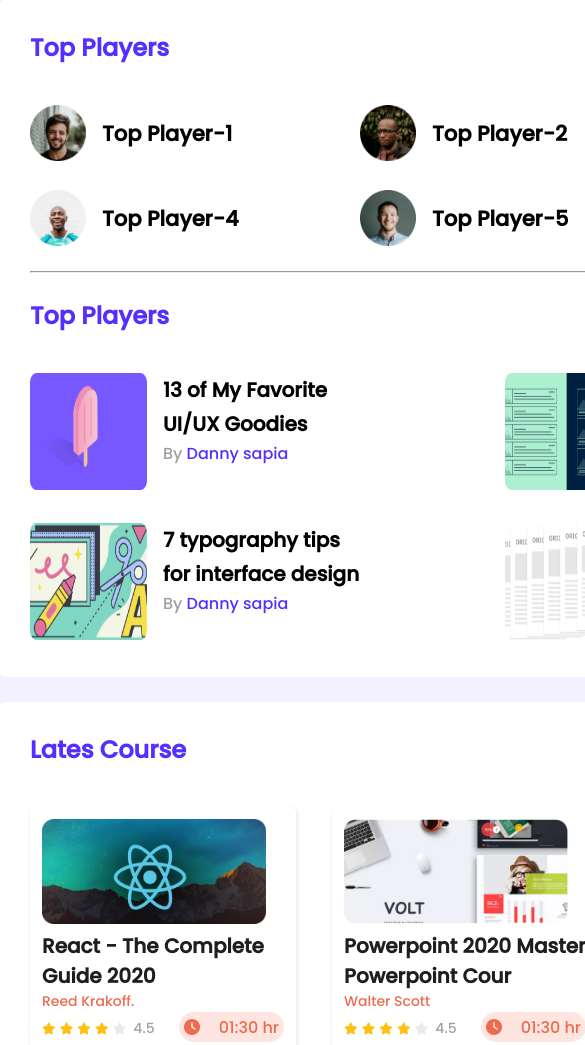
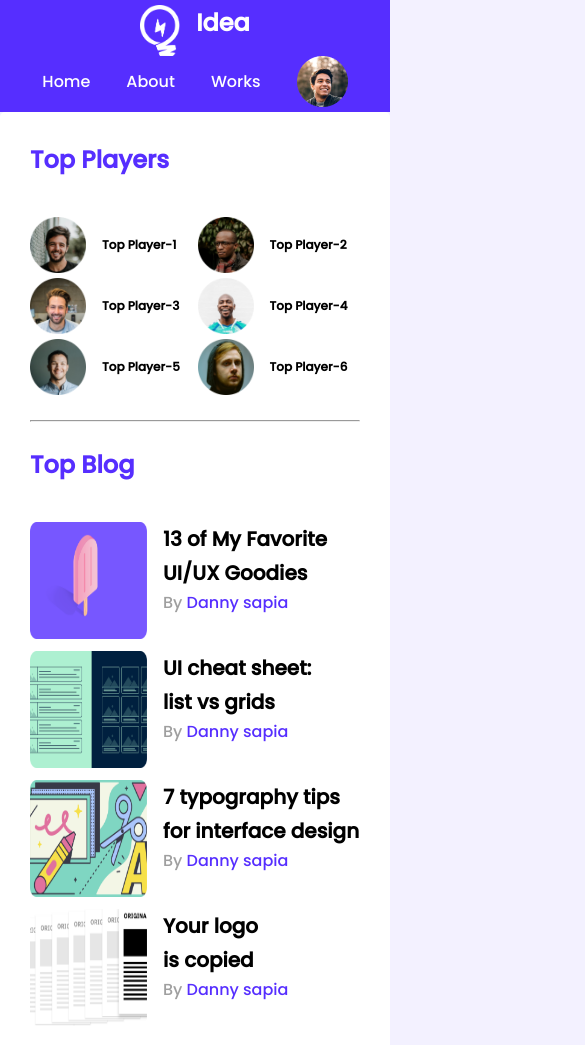
Before and after one commit to Shajib-Dv/leader-bord-css3, a plain HTML site: page index.html in a window 390 px wide. Shown: the top 1045 px of the page, 585 px wide, since content can reach past the window. Drawn offline with Linux system fonts and the light colour scheme.

Commit message:
responsive added

```diff
--- a/index.html
+++ b/index.html
@@ -18,7 +18,22 @@
   </head>
   <body>
     <!-- header start -->
-    <header></header>
+    <header>
+      <nav class="nav">
+        <div class="left-side-nav">
+          <img src="./images/icons/logo.png" alt="" />
+          <h1>Idea</h1>
+        </div>
+        <div class="right-side-nav">
+          <ul>
+            <li>Home</li>
+            <li>About</li>
+            <li>Works</li>
+            <img src="./images/icons/profile.png" alt=" " />
+          </ul>
+        </div>
+      </nav>
+    </header>
     <!-- header end -->
     <main>
       <!-- top players and top blog-->
@@ -56,7 +71,7 @@
         <br />
         <hr />
         <br />
-        <h2 class="player-section-title">Top Players</h2>
+        <h2 class="player-section-title">Top Blog</h2>
         <div class="blogs">
           <article class="blog">
             <div class="thumbnail">
@@ -192,5 +207,8 @@
         </div>
       </section>
     </main>
+    <footer>
+      &copy;Copyright All Right Reserved Designed by <em>Sojeeb Hossain</em>
+    </footer>
   </body>
 </html>
--- a/styles/style.css
+++ b/styles/style.css
@@ -19,10 +19,47 @@ main {
 .container {
   width: 870px;
   padding: 30px;
-  margin: 0 auto;
+  margin: 36px auto;
   background-color: #ffffff;
   border-radius: 5px;
 }
+/* common style end */
+
+/*----------
+header section
+ ------------*/
+.nav {
+  width: 100vw;
+  height: 94px;
+  display: flex;
+  justify-content: space-around;
+  align-items: center;
+  background: #562eff;
+}
+.left-side-nav {
+  display: flex;
+  gap: 16px;
+}
+.left-side-nav h1 {
+  color: #ffffff;
+  font-size: 24px;
+}
+.left-side-nav img {
+  height: 51px;
+  width: 40px;
+}
+
+.right-side-nav ul {
+  display: flex;
+  gap: 36px;
+  align-items: center;
+  list-style: none;
+}
+.right-side-nav li {
+  color: #ffffff;
+  font-size: 16px;
+}
+
 /* top players and top blog */
 .players {
   display: grid;
@@ -135,3 +172,86 @@ main {
   justify-content: space-between;
   align-items: center;
 }
+
+footer {
+  width: 100vw;
+  height: 8vw;
+  background: #1e1e1e;
+  font-size: 3vw;
+  padding: 5%;
+  color: #ffffff;
+}
+
+/* Style for small device */
+
+@media screen and (max-width: 576px) {
+  .nav {
+    height: auto;
+    width: 100vw;
+    display: flex;
+    flex-direction: column;
+    padding: 5px 0 5px 0;
+  }
+
+  .container {
+    width: auto;
+    margin: 0;
+  }
+
+  .players {
+    display: grid;
+    grid-template-columns: repeat(2, 1fr);
+    gap: 5px;
+  }
+  .player-name {
+    font-size: 12px;
+  }
+  .blogs,
+  .course-container {
+    display: grid;
+    grid-template-columns: repeat(1, 1fr);
+    gap: 5px;
+  }
+  .course-box {
+    height: auto;
+    width: auto;
+    margin: 0 auto;
+  }
+}
+
+/* Style for medium device */
+
+@media screen and (min-width: 577px) and (max-width: 992px) {
+  .nav {
+    width: 100vw;
+  }
+
+  .container {
+    width: auto;
+    margin: 0;
+  }
+
+  .players {
+    display: grid;
+    grid-template-columns: repeat(2, 1fr);
+    gap: 5px;
+  }
+  .player-name {
+    font-size: 16px;
+  }
+  .blogs {
+    display: grid;
+    grid-template-columns: repeat(2, 1fr);
+    gap: 10px;
+  }
+  .course-container {
+    display: grid;
+    grid-template-columns: repeat(1, 1fr);
+    gap: 5px;
+  }
+  .course-box {
+    height: auto;
+    width: 100%;
+    margin: 0 auto;
+  }
+}
```
